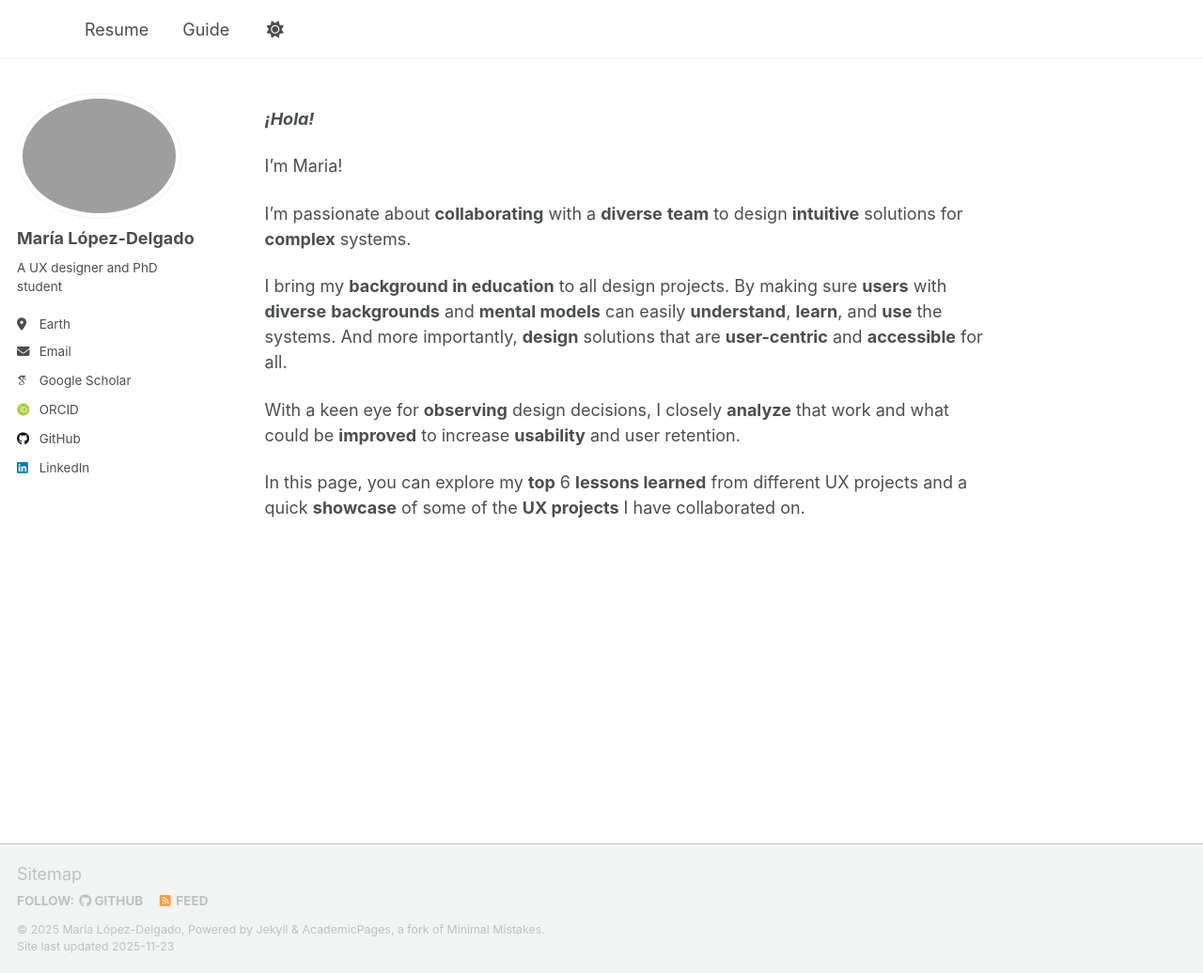
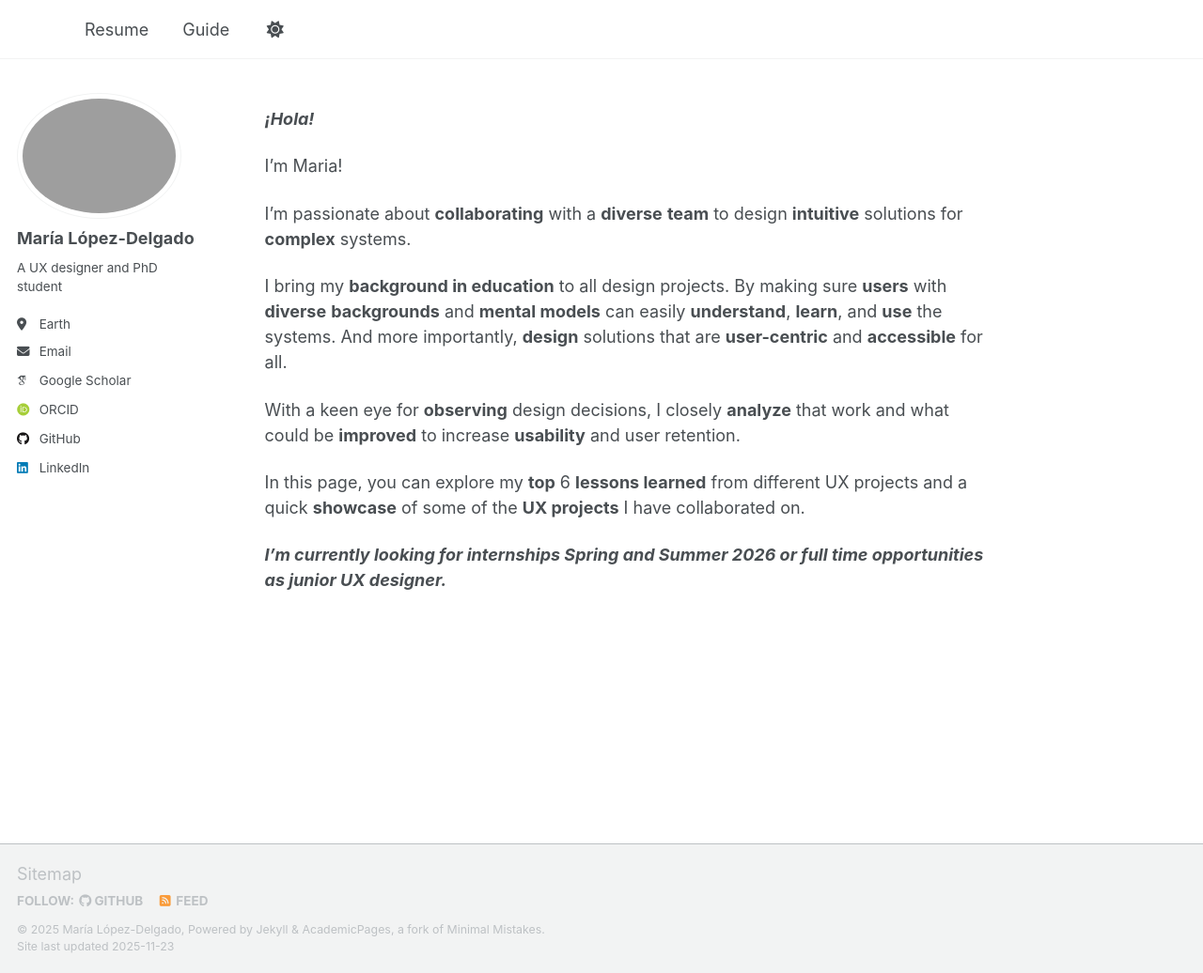
Before and after one commit to maria-lopez-delgado/maria-lopez-delgado.github.io, a Jekyll site: the page built from _pages/about.md, in a window 1280 px wide and 1036 px high. Shown: the whole window at 94% size. Built offline with Jekyll 4.4.1, drawn with Linux system fonts in a browser that asks for light colours; some web fonts are replaced; a script that is not in the unit is left out.

Commit message:
update about

```diff
--- a/_pages/about.md
+++ b/_pages/about.md
@@ -18,3 +18,5 @@ I bring my **background in education** to all design projects. By making sure **
 With a keen eye for **observing** design decisions, I closely **analyze** that work and what could be **improved** to increase **usability** and user retention.
 
 In this page, you can explore my **top** 6 **lessons learned** from different UX projects and a quick **showcase** of some of the **UX projects** I have collaborated on.
+
+***I'm currently looking for internships Spring and Summer 2026 or full time opportunities as junior UX designer.***
```
